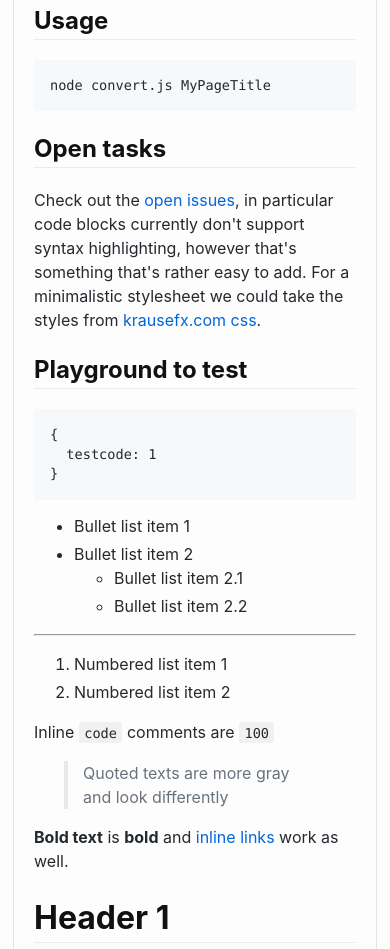
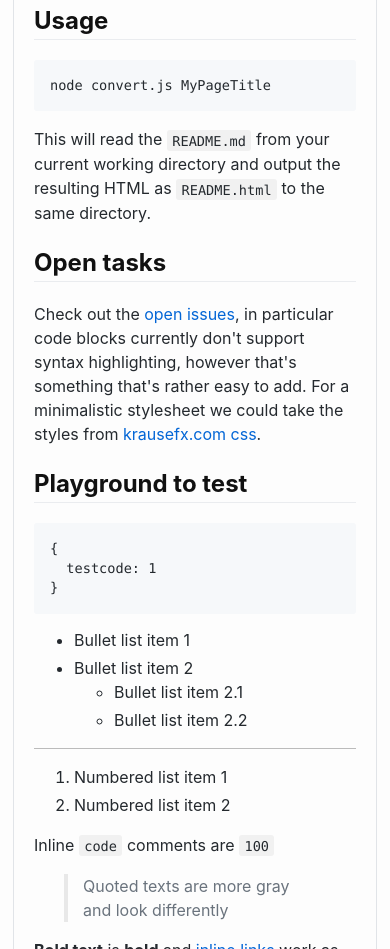
Before and after one commit to KrauseFx/markdown-to-html-github-style, a plain HTML site: page index.html in a window 390 px wide. Shown: the part 3239-4188 px from the top of the page. Drawn offline with Linux system fonts and the light colour scheme.

Commit message:
Use the current working directory for reading and writing
Write a README.html file instead of index.html.
Don't overwrite existing files.

Fixes https://github.com/KrauseFx/markdown-to-html-github-style/issues/12

```diff
--- a/index.html
+++ b/index.html
@@ -47,6 +47,7 @@
 <h2 id="usage">Usage</h2>
 <pre><code>node convert.js MyPageTitle
 </code></pre>
+<p>This will read the <code>README.md</code> from your current working directory and output the resulting HTML as <code>README.html</code> to the same directory.</p>
 <h2 id="open-tasks">Open tasks</h2>
 <p>Check out the <a href="https://github.com/KrauseFx/markdown-to-html-github-style/issues">open issues</a>, in particular code blocks currently don't support syntax highlighting, however that's something that's rather easy to add. For a minimalistic stylesheet we could take the styles from <a href="https://github.com/KrauseFx/krausefx.com/blob/021186e228e183904af68ad8fc500c35107f00ae/assets/main.scss#L345-L438">krausefx.com css</a>.</p>
 <h2 id="playground-to-test">Playground to test</h2>
@@ -150,7 +151,7 @@
   }
 
   body > #content {
-    padding: 0px 20px !important;
+    padding: 0px 20px 20px 20px !important;
   }
 }
 
@@ -163,6 +164,16 @@ body > #content {
   border-radius: 2px;
   margin-left: auto;
   margin-right: auto;
+}
+
+hr {
+  color: #bbb;
+  background-color: #bbb;
+  height: 1px;
+  flex: 0 1 auto;
+  margin: 1em 0;
+  padding: 0;
+  border: none;
 }
 
 /**
```
Also changed, not shown: convert.js (+8 -4 lines), README.md.
